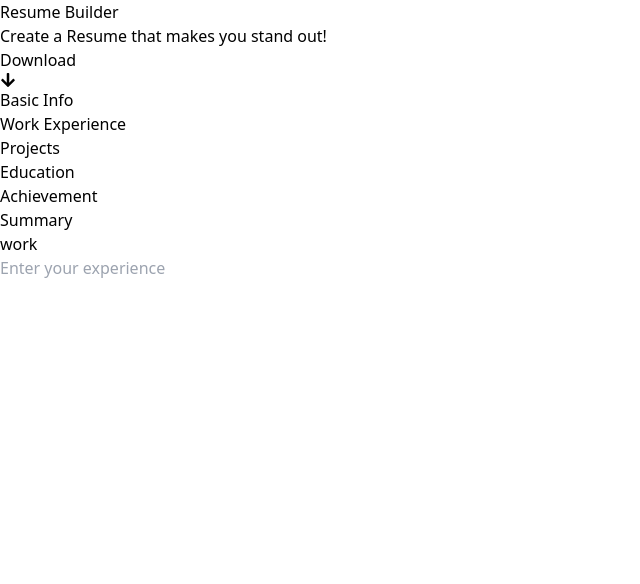
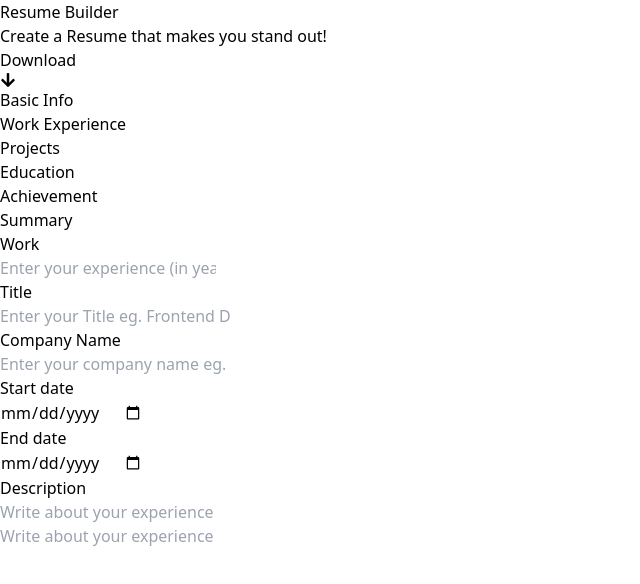
Before and after one commit to Aastha-Kalra/30daysOfReactJs, a React (Vite) app: page / in a window 1280 px wide. Both pictures are taken after a click on the element "Work Experience". Shown: the top 584 px of the page, without its empty margins (0-640 px from the left). Built offline with nearby package versions, Linux system fonts and the light colour scheme.

Commit message:
added work fields

```diff
--- a/src/React-Assessments/ResumeBuilder/AllFunctions/Work.jsx
+++ b/src/React-Assessments/ResumeBuilder/AllFunctions/Work.jsx
@@ -4,7 +4,18 @@ const Work = () => {
   return (
     <>
       <div>
-        <InputControl label="work " placeholder="Enter your experience" />
+        <InputControl type="number" label="Work " placeholder="Enter your experience (in years)" />
+        <InputControl  label="Title" placeholder="Enter your Title eg. Frontend Developer"/>
+        <InputControl label="Company Name" placeholder="Enter your company name eg. Microsoft"/>
+        <InputControl type="date" label="Start date"/>
+        <InputControl type="date" label="End date" />
+       <div className="">
+        <label className="text-xl pl-16">Description</label>
+       <InputControl placeholder="Write about your experience"/>
+       <InputControl placeholder="Write about your experience"/>
+       </div>
+
+
       </div>
     </>
   );
```
